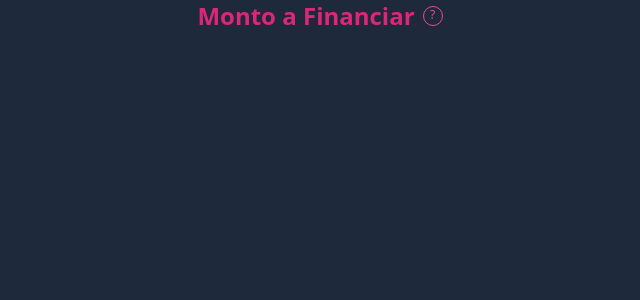
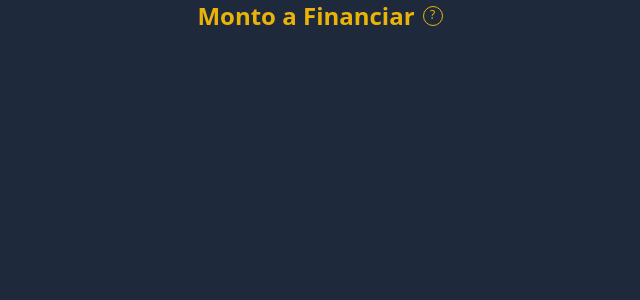
Before and after one commit to fedeferrelli/clac, a React (Vite) app: page / in a window 1280 px wide. Shown: the top 300 px of the page, without its empty margins (320-960 px from the left). Built offline with nearby package versions, Linux system fonts and the light colour scheme.

Commit message:
new primary color: #eab308

```diff
--- a/src/Components/Monto.jsx
+++ b/src/Components/Monto.jsx
@@ -28,18 +28,18 @@ function Monto() {
                 <li className="my-1 italic"> el monto de cada cuota.</li>
             </p>
 
-            <div className="m-auto w-1/2 h-12 mt-4 p-2  bg-pink-500 rounded-lg text-center text-white" onClick={()=>showInfo()}> <div className="m-auto h-full bg-gray-500 text-white items-center">Ok</div></div>
+            <div className="m-auto w-1/2 h-12 mt-4 p-1 flex  bg-primary rounded-lg text-center text-white" onClick={()=>showInfo()}> <div className="m-auto text-slate-800 uppercase font-bold">Ok!</div></div>
 
         </div>
 
         </div>}
 
         <div className=" w-full flex flex-row justify-center items-center gap-2">
-        <h1 className=" text-pink-600 text-main text-center font-bold text-2xl" >
+        <h1 className=" text-primary text-main text-center font-bold text-2xl my-auto" >
             Monto a Financiar
         </h1>
 
-        <div className="w-5 h-5 text-xs rounded-full border border-pink-500  text-pink-500 text-center bg-transparent" onClick={()=>showInfo()} >
+        <div className="w-5 h-5 text-xs rounded-full border border-primary  text-primary text-center bg-transparent my-auto" onClick={()=>showInfo()} >
             ?
         </div>
         </div>
--- a/tailwind.config.js
+++ b/tailwind.config.js
@@ -5,7 +5,7 @@ module.exports = {
   theme: {
     extend: {
       colors: {
-        'main': '#a21caf',
+        'primary': '#eab308',
     },
     },
 
```
